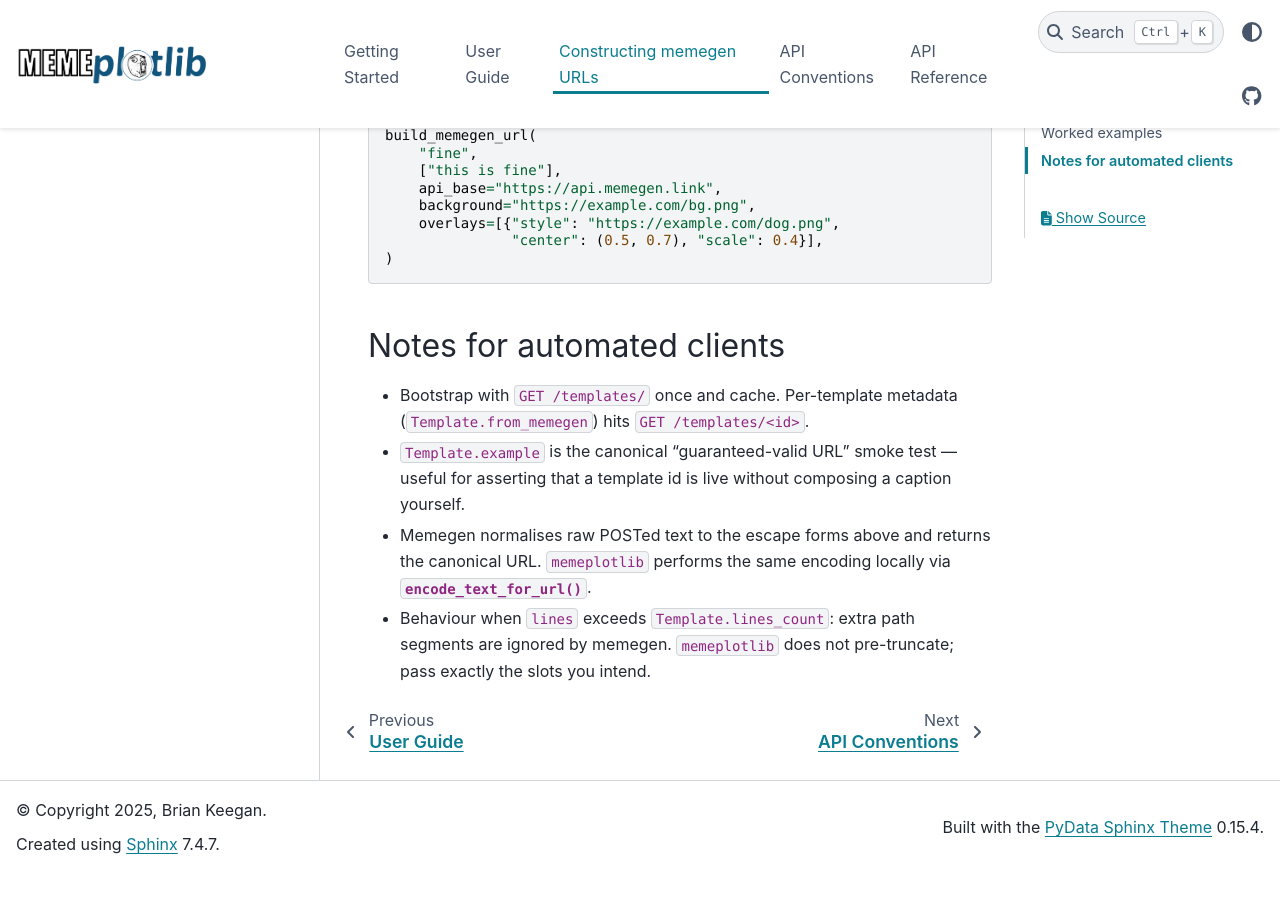
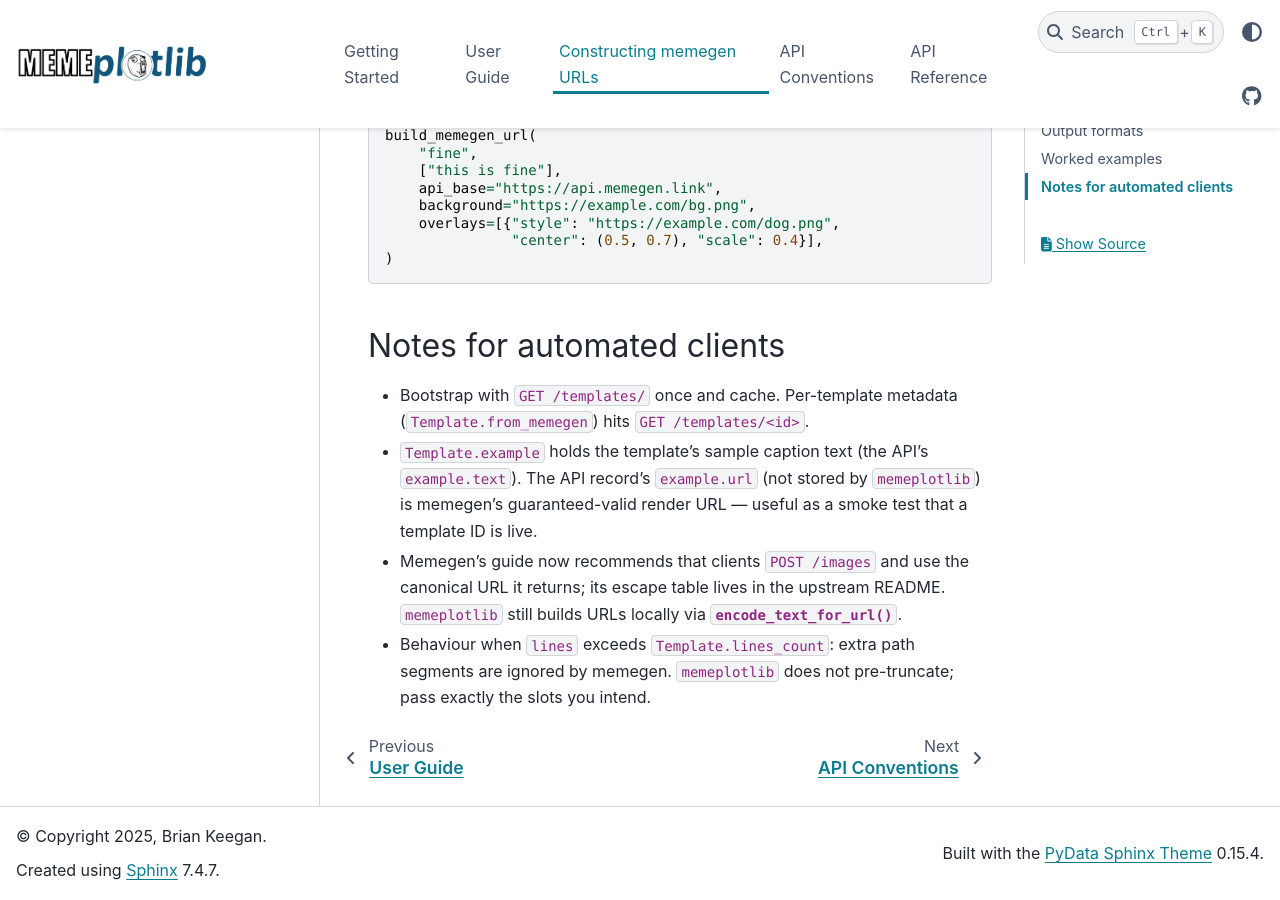
Before and after one commit to brianckeegan/memeplotlib, a Sphinx documentation site: the page built from docs/url_construction.rst, in a window 1280 px wide and 900 px high, scrolled down 3335 px. Built offline with Sphinx 7.4.7 and the PyData theme 0.15.4, drawn with Linux system fonts in a browser that asks for light colours; pages that are not in the unit, such as notebooks, are missing from menus; before the commit the page ends 4208 px from its top, so only the background shows below that.

Commit message:
Docs: Template.example is caption text; note memegen's POST guidance
url_construction.rst described Template.example as a guaranteed-valid
URL; it holds the sample caption strings (example.text). The valid URL
is the API record's example.url, which memeplotlib does not store. Also
note that upstream now recommends POST /images for clients.

Closes #87

Co-Authored-By: Claude Opus 5.5 <noreply@anthropic.com>
Claude-Session: https://claude.ai/code/session_013aDCCEEELKw7X5Pt2bHkja

```diff
--- a/docs/url_construction.rst
+++ b/docs/url_construction.rst
@@ -143,12 +143,14 @@ Notes for automated clients
 
 - Bootstrap with ``GET /templates/`` once and cache. Per-template metadata
   (``Template.from_memegen``) hits ``GET /templates/<id>``.
-- ``Template.example`` is the canonical "guaranteed-valid URL" smoke test
-  — useful for asserting that a template id is live without composing a
-  caption yourself.
-- Memegen normalises raw POSTed text to the escape forms above and returns
-  the canonical URL. ``memeplotlib`` performs the same encoding locally
-  via :func:`encode_text_for_url`.
+- ``Template.example`` holds the template's sample caption text (the API's
+  ``example.text``). The API record's ``example.url`` (not stored by
+  ``memeplotlib``) is memegen's guaranteed-valid render URL — useful as a
+  smoke test that a template ID is live.
+- Memegen's guide now recommends that clients ``POST /images`` and use the
+  canonical URL it returns; its escape table lives in the upstream README.
+  ``memeplotlib`` still builds URLs locally via
+  :func:`~memeplotlib._text.encode_text_for_url`.
 - Behaviour when ``lines`` exceeds ``Template.lines_count``: extra path
   segments are ignored by memegen. ``memeplotlib`` does not pre-truncate;
   pass exactly the slots you intend.
```
